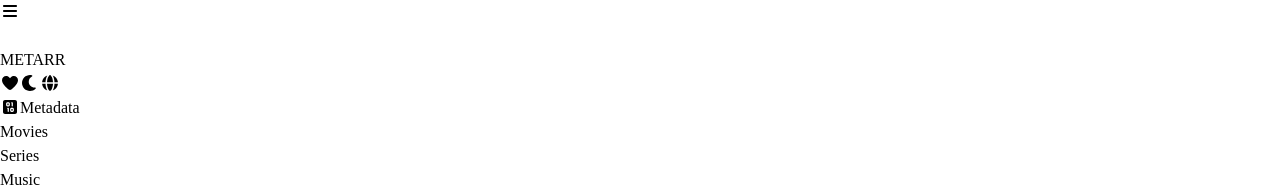
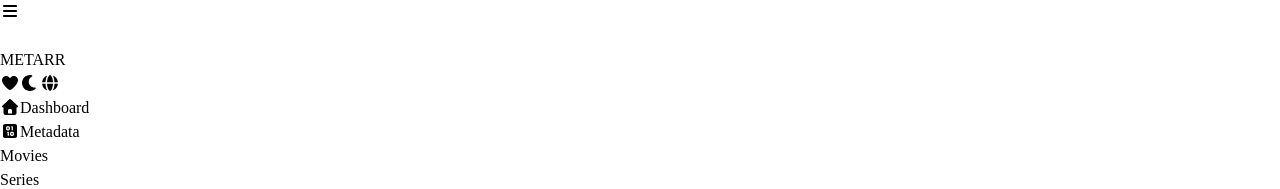
Before and after one commit to jsaddiction/Metarr, a React (Vite) app in the folder public/frontend/: page / in a window 1280 px wide. Shown: the top 189 px of the page. Built offline with nearby package versions, Linux system fonts and the light colour scheme; no server answers.

Commit message:
fix: add Dashboard link to sidebar navigation
Added Dashboard as first item in sidebar navigation with Home icon.
Users can now access the Dashboard from the sidebar at any time.

```diff
--- a/public/frontend/src/components/layout/Sidebar.tsx
+++ b/public/frontend/src/components/layout/Sidebar.tsx
@@ -25,7 +25,8 @@ import {
   faSpinner,
   faBan,
   faSliders,
-  faBook
+  faBook,
+  faHome
 } from '@fortawesome/free-solid-svg-icons';
 interface SidebarProps {
   isCollapsed?: boolean;
@@ -136,6 +137,12 @@ export const Sidebar: React.FC<SidebarProps> = ({ isCollapsed = false, isMobileO
   }, [location.pathname]);
 
   const navigationItems: NavigationItem[] = [
+    {
+      icon: faHome,
+      label: 'Dashboard',
+      path: '/',
+      exact: true,
+    },
     {
       icon: faSquareBinary,
       label: 'Metadata',
```
